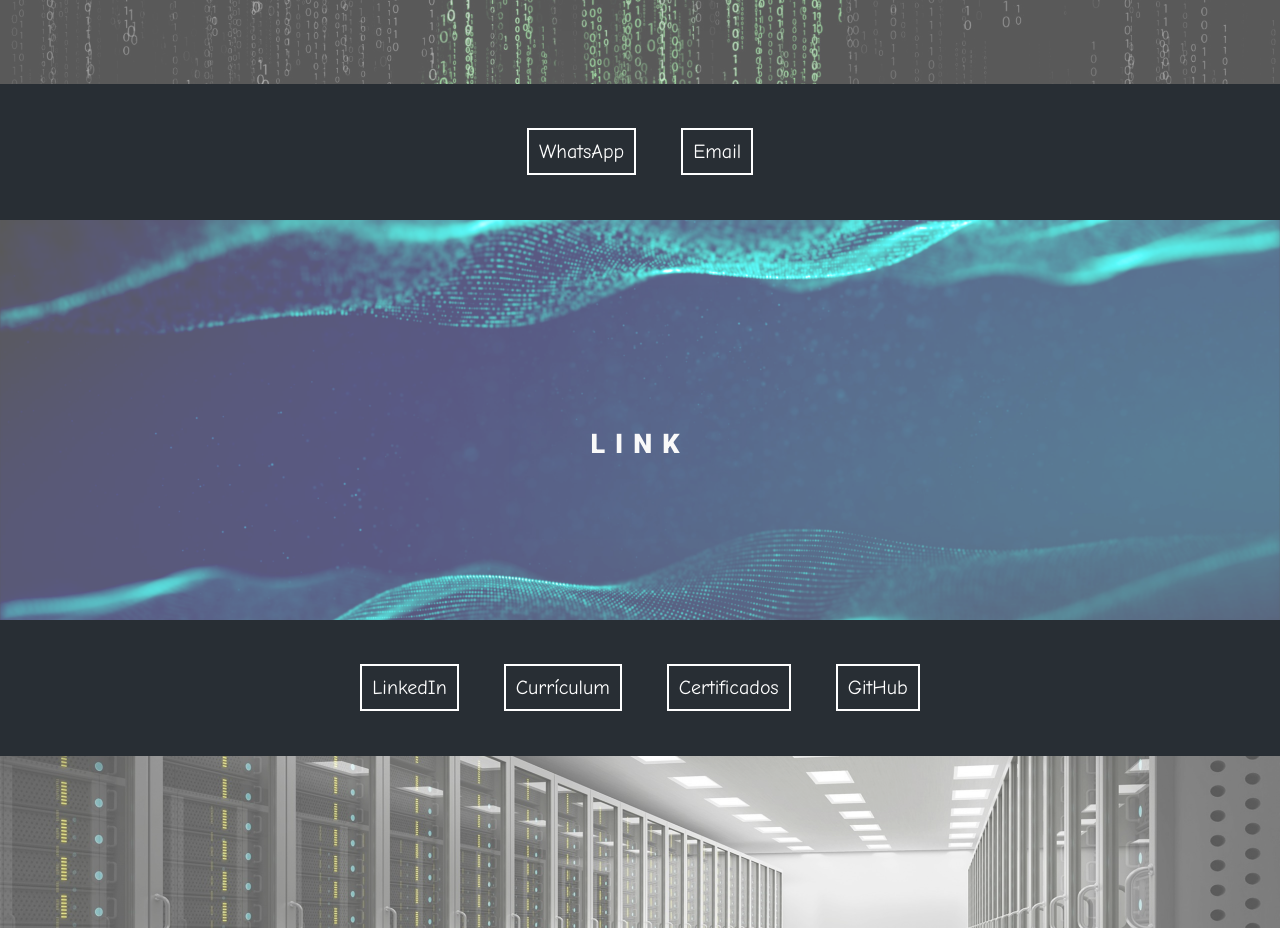
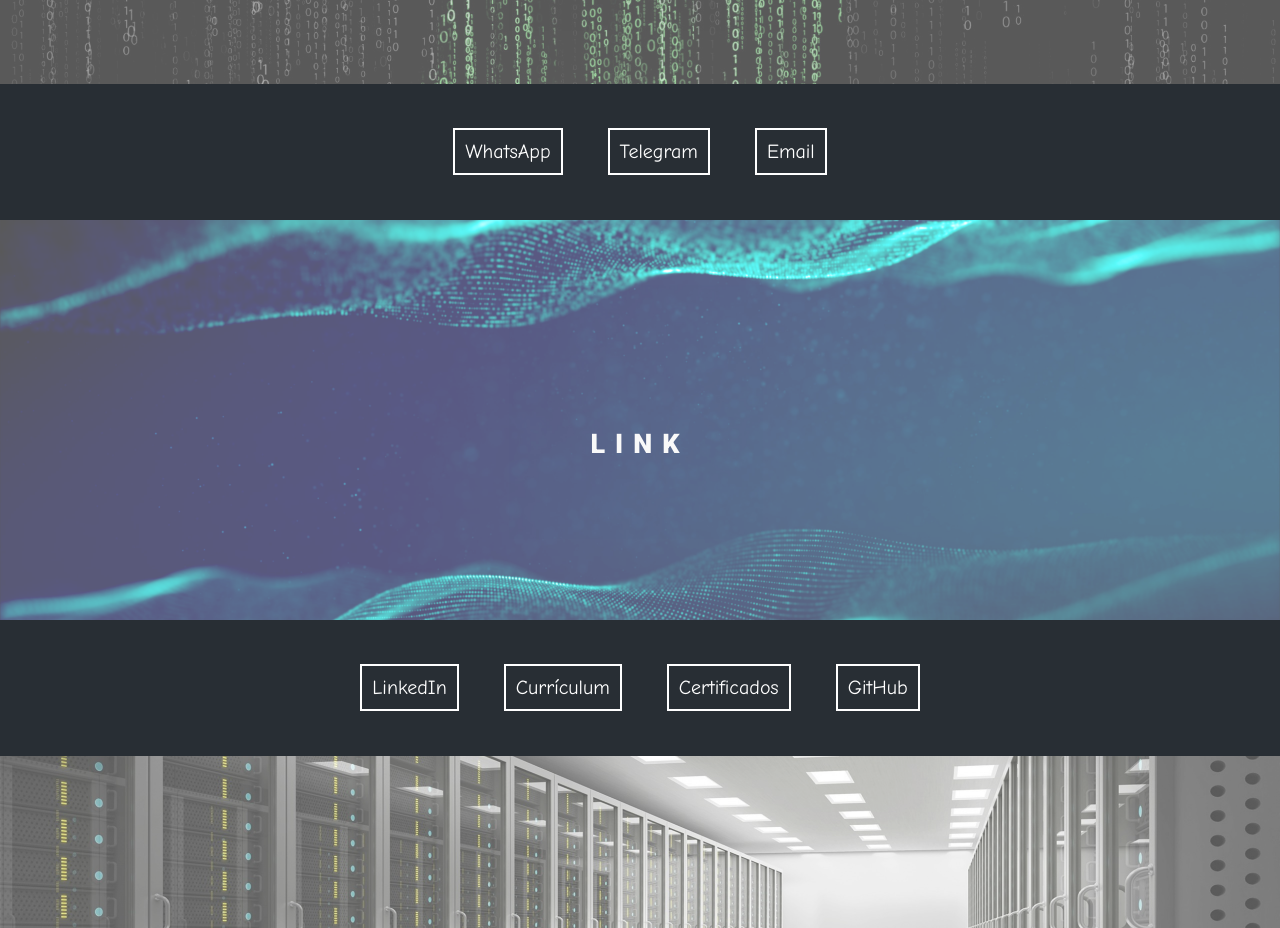
Before and after one commit to IvanTomasevich/curriculumvitae, a plain HTML site: page index.html in a window 1280 px wide. Shown: the part 1240-2168 px from the top of the page. Drawn offline with Linux system fonts and the light colour scheme.

Commit message:
telegram

```diff
--- a/index.html
+++ b/index.html
@@ -30,6 +30,7 @@
   <div style="position:relative;">
     <div style="background-color:#282E34;text-align:center;padding:50px 50px;text-align: center;">
         <a class="link" target="_blank" href="https://wa.me/5493412795274">WhatsApp</a>
+                <a class="link" target="_blank" href="https://t.me/IvanTomasevich">Telegram</a>
         <a class="link" target="_blank" href="mailto:ivantomasevich@pm.me">Email</a>
 
     </div>
```
